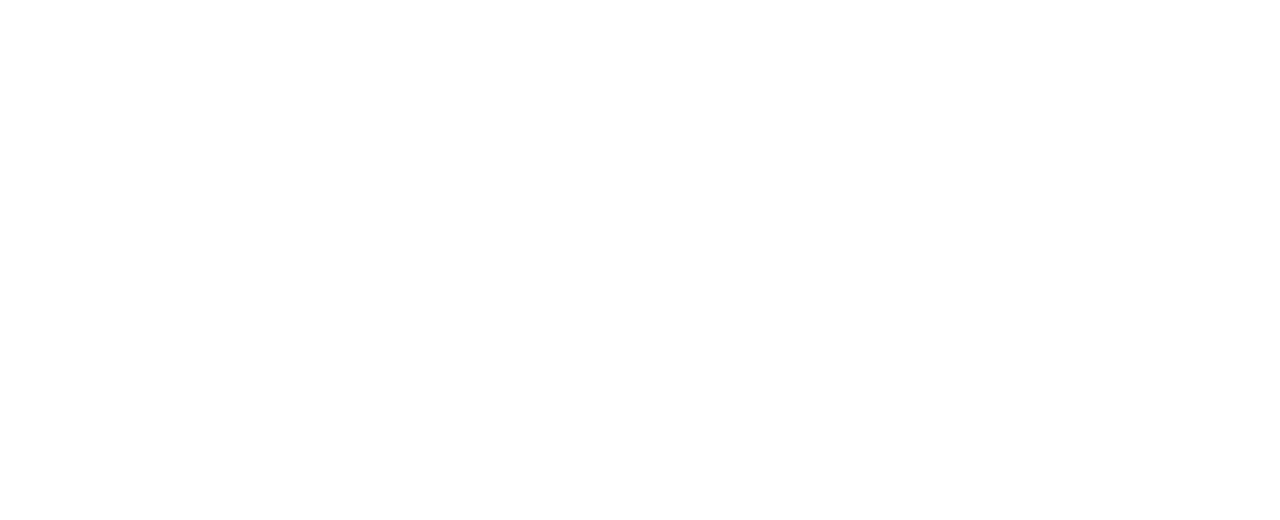
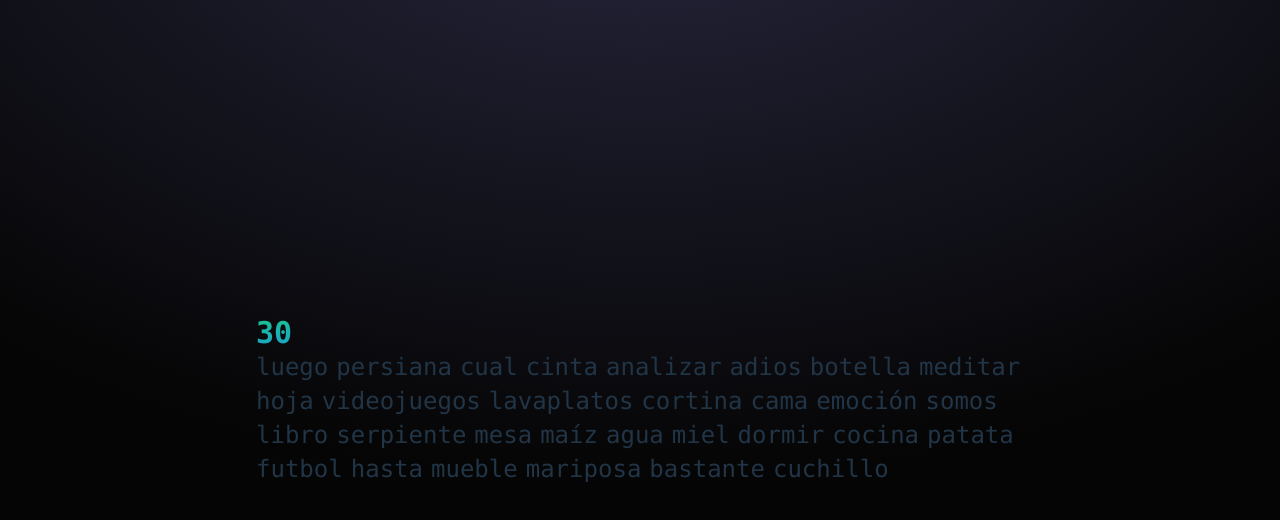
Before and after one commit to Dayv1dDev/escReact, a React (Vite) app in the folder client/: page /esc in a window 1280 px wide. Before the commit this address had no page. Shown: the top 520 px of the page. Built offline with nearby package versions, Linux system fonts and the light colour scheme.

Commit message:
Add Esc route to App component

```diff
--- a/client/src/App.jsx
+++ b/client/src/App.jsx
@@ -2,14 +2,15 @@
 import './App.css'
 import Home from './pages/Home.jsx'
 import Login from './pages/Login.jsx'
+import Esc from './pages/Esc.jsx'
 
 function App() {
   return (
     <Routes>
       <Route path="/" element={<Home />} />
       <Route path="/login" element={<Login />} />
-      {/* <Route path="/register" element={<Register />} />
-      <Route path="/esc" element={<Esc />} /> */}
+      {/* <Route path="/register" element={<Register />} /> */}
+      <Route path="/esc" element={<Esc />} />
     </Routes>
   )
 }
```
